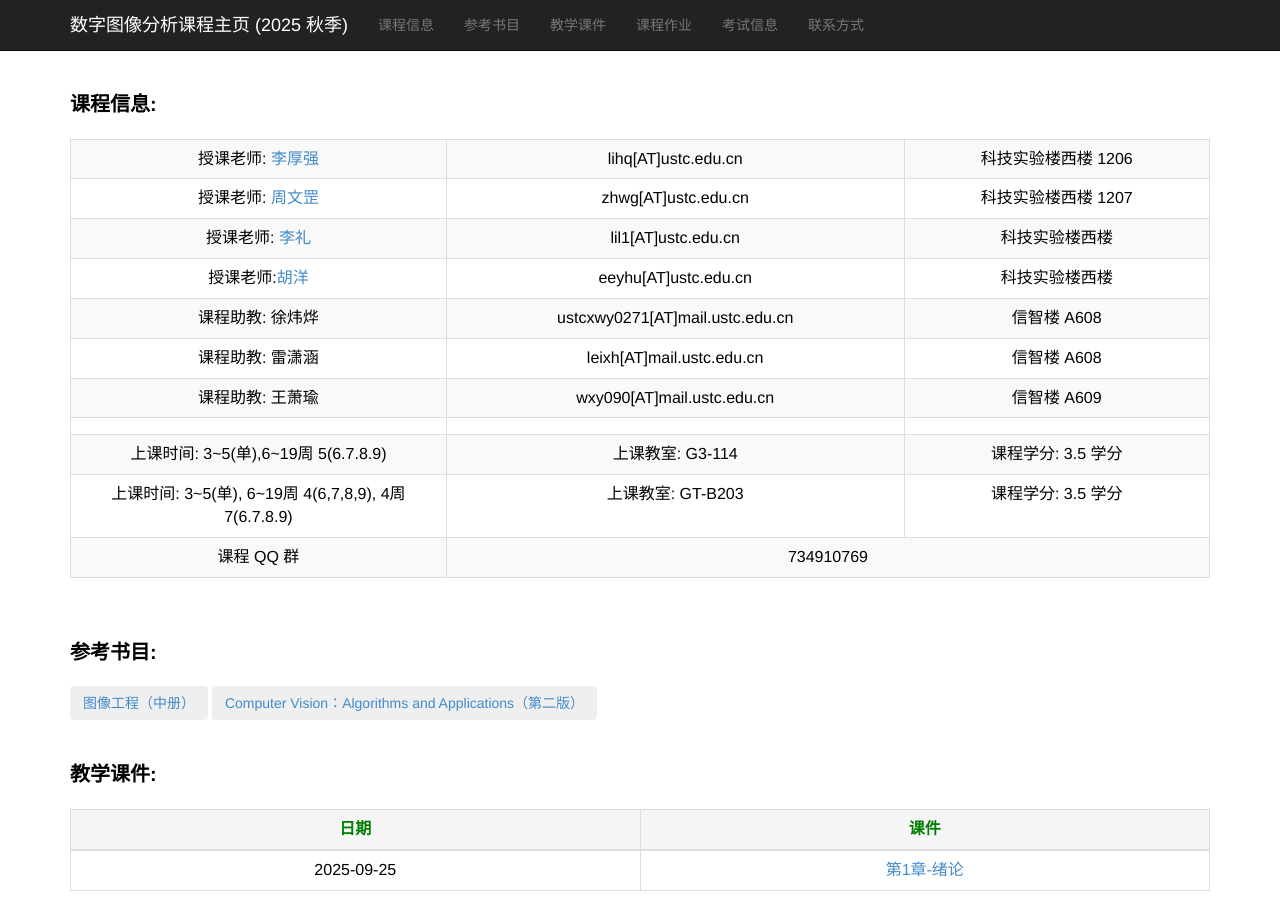
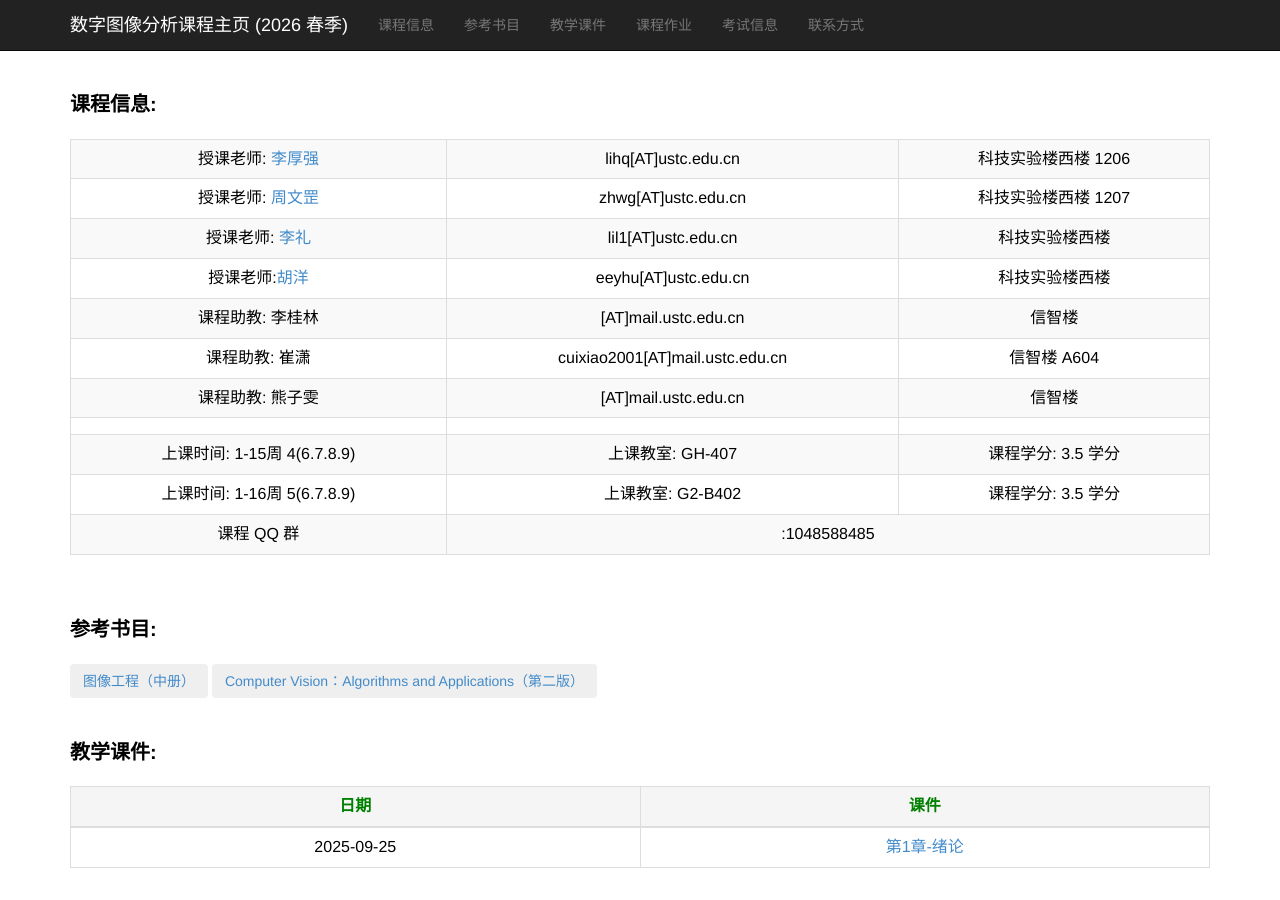
Before and after one commit to ustc-dia/ustc-dia.github.io, a Jekyll site: the page index.html, which Jekyll copies as it is, in a window 1280 px wide and 900 px high. Built offline with Jekyll 4.4.1, drawn with Linux system fonts in a browser that asks for light colours.

Commit message:
Update index.html

```diff
--- a/index.html
+++ b/index.html
@@ -26,7 +26,7 @@
                         <span class="icon-bar"></span>
                         <span class="icon-bar"></span>
                     </button>
-                    <a class="navbar-brand active" href="#" style="color: white;">数字图像分析课程主页 (2025 秋季)</a>
+                    <a class="navbar-brand active" href="#" style="color: white;">数字图像分析课程主页 (2026 春季)</a>
                 </div>
                 <div id="navbar" class="navbar-collapse collapse">
                     <ul class="nav navbar-nav">
@@ -92,23 +92,23 @@
                 </tr>
 
                 <tr>
-                    <td width="33%">课程助教: 徐炜烨</a></td>
-                    <td>ustcxwy0271[AT]mail.ustc.edu.cn</td>
-                    <td>信智楼 A608</td>
+                    <td width="33%">课程助教: 李桂林</a></td>
+                    <td>[AT]mail.ustc.edu.cn</td>
+                    <td>信智楼 </td>
                     <!-- <td width="20%"></td> -->
                 </tr>
 
                 <tr>
-                    <td width="33%">课程助教: 雷潇涵</a></td>
-                    <td>leixh[AT]mail.ustc.edu.cn</td>
-                    <td>信智楼 A608</td>
+                    <td width="33%">课程助教: 崔潇</a></td>
+                    <td>cuixiao2001[AT]mail.ustc.edu.cn</td>
+                    <td>信智楼 A604</td>
                     <!-- <td width="20%"></td> -->
                 </tr>
 
                 <tr>
-                    <td width="33%">课程助教: 王萧瑜</a></td>
-                    <td>wxy090[AT]mail.ustc.edu.cn</td>
-                    <td>信智楼 A609</td>
+                    <td width="33%">课程助教: 熊子雯</a></td>
+                    <td>[AT]mail.ustc.edu.cn</td>
+                    <td>信智楼 </td>
                     <!-- <td width="20%"></td> -->
                 </tr>
 
@@ -120,14 +120,14 @@
                 </tr>
 
                 <tr>
-                    <td>上课时间: 3~5(单),6~19周 5(6.7.8.9)  </td>
-                    <td>上课教室:  G3-114</td>
+                    <td>上课时间: 1-15周 4(6.7.8.9)  </td>
+                    <td>上课教室:  GH-407</td>
                     <td>课程学分: 3.5 学分</td>
                 </tr>
 
                 <tr>
-                    <td>上课时间: 3~5(单), 6~19周 4(6,7,8,9), 4周 7(6.7.8.9) </td>
-                    <td>上课教室:  GT-B203 </td>
+                    <td>上课时间: 1-16周 5(6.7.8.9) </td>
+                    <td>上课教室:  G2-B402 </td>
                     <td>课程学分: 3.5 学分</td>
                 </tr>
 
@@ -139,7 +139,7 @@
 
                 <tr>
                     <td>课程 QQ 群</td>
-                    <td colspan="2">734910769</td>
+                    <td colspan="2">:1048588485</td>
                 </tr>
 
             </tbody>
@@ -386,8 +386,7 @@
                 -->
 
 
-                <!--
-                <tr>
+                                <!-- <tr>
                     <td>2023-11-09</td>
                     <td><a href="./homework_2023_autumn/第1次作业-水平集分割.zip" target="_blank">第1次作业-水平集分割</a></td>
                     <td>2023-11-19 23:59</td>
@@ -401,8 +400,8 @@
                     <td>2023-12-21</td>
                     <td><a href="./homework_2023_autumn/第3次作业-手写单词识别.zip" target="_blank">第3次作业-手写单词识别</a></td>
                     <td>2024-1-5 23:59</td>
-                </tr>
-                -->
+                </tr> -->
+
                 <!--
             -->
             </tbody>
```
